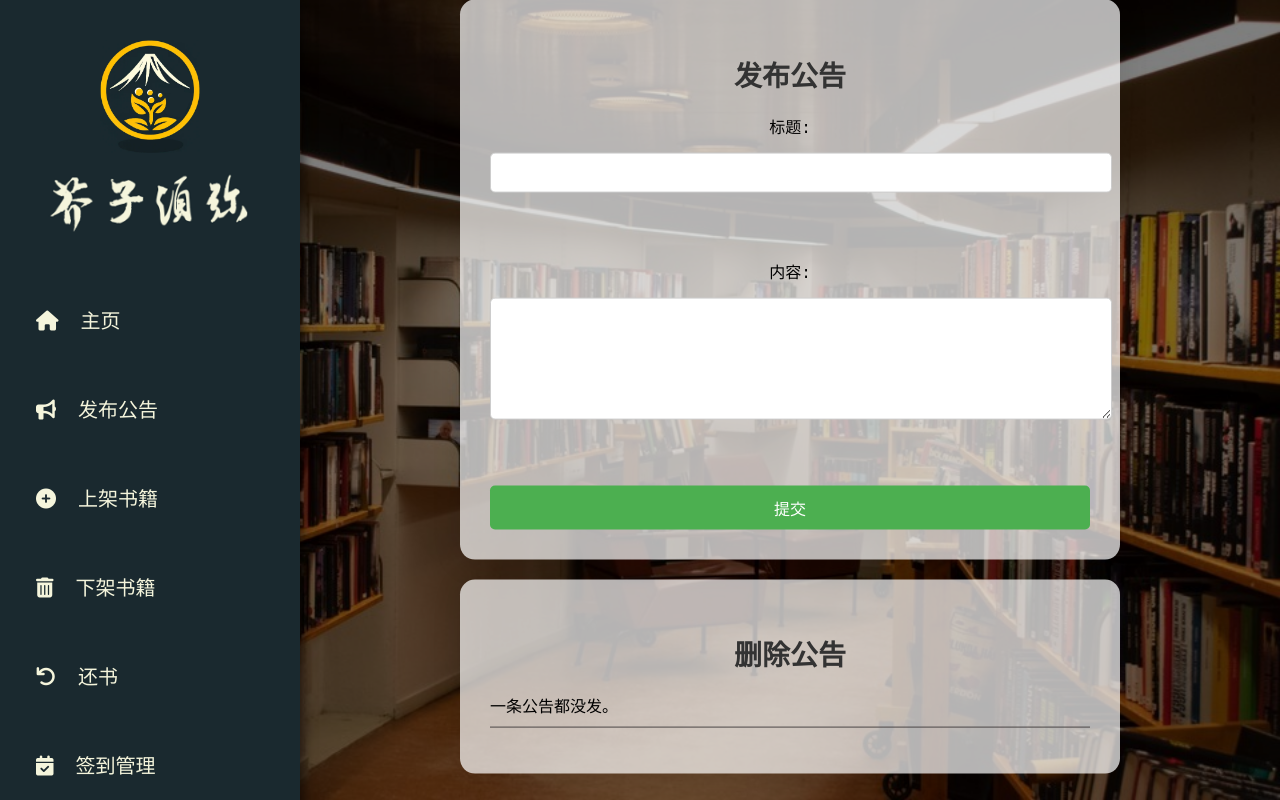
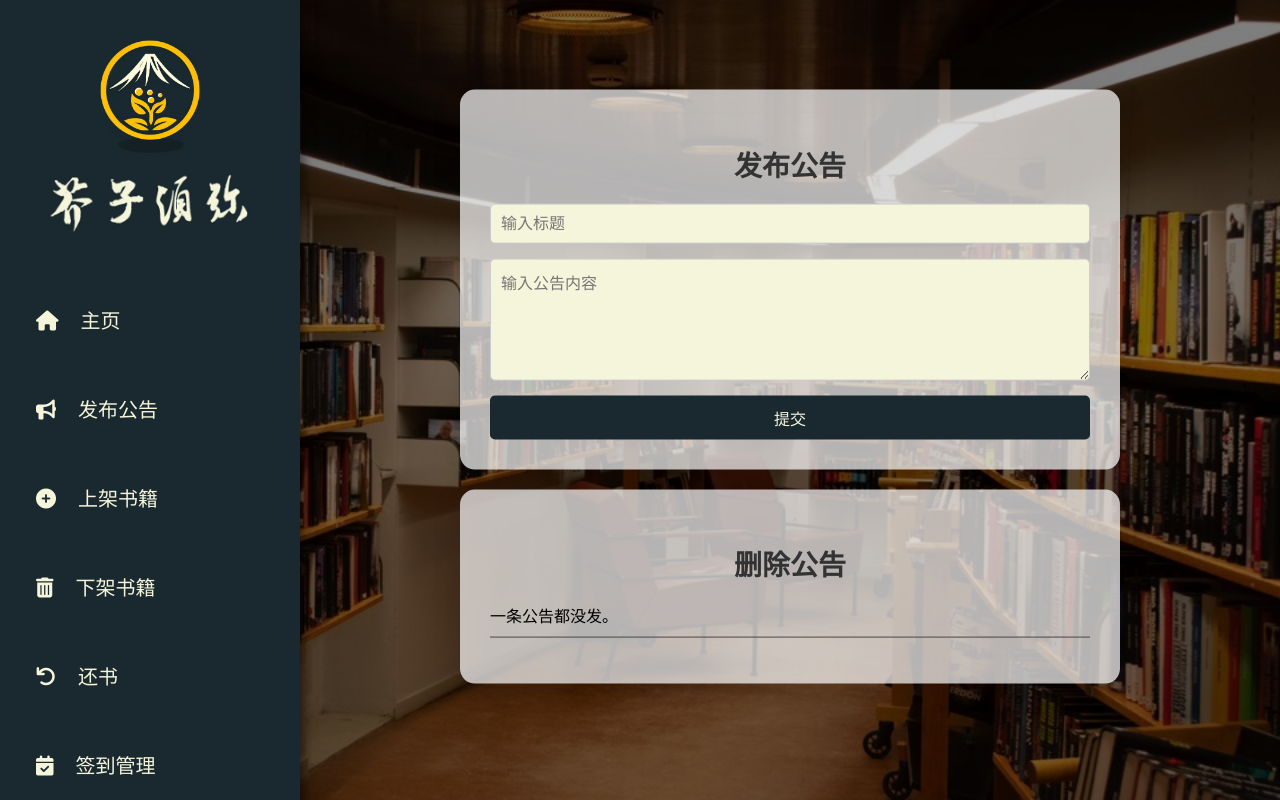
Before and after one commit to 00nauy/DBMS, a Flask app: template templates/add_ann.html in a window 1280 px wide. Run offline with Flask 3, Linux system fonts and the light colour scheme; the template is opened without the code that fills it, so the values that code supplies are empty.

Commit message:
修改发布公告样式

```diff
--- a/static/css/announcement_ad.css
+++ b/static/css/announcement_ad.css
@@ -42,11 +42,12 @@
 
 .form-container input[type="text"],
 .form-container textarea {
+    background-color: #F5F5DC;
     padding: 10px;
     border-radius: 5px;
     border: 1px solid #ccc;
     font-size: 16px;
-    width: 100%;
+    width: 100% - 20px;
 }
 
 .form-container textarea {
@@ -58,14 +59,14 @@
     padding: 10px;
     border-radius: 5px;
     border: none;
-    background-color: #4CAF50;
-    color: white;
+    background-color: #1A292F;
+    color: #F5F5DC;
     font-size: 16px;
     cursor: pointer;
 }
 
 .form-container input[type="submit"]:hover {
-    background-color: #45a049;
+    background-color: #34515E;
 }
 
 .announcement-container {
@@ -126,14 +127,14 @@
     padding: 5px 10px;
     border-radius: 5px;
     border: none;
-    background-color: #f44336;
-    color: white;
+    background-color: #1A292F;
+    color: #F5F5DC;
     font-size: 12px;
     cursor: pointer;
 }
 
 .delete-button:hover {
-    background-color: #d32f2f;
+    background-color: #9d1616;
 }
 
 @keyframes flow {
--- a/static/css/index.css
+++ b/static/css/index.css
@@ -380,7 +380,7 @@
 .button.small-button:nth-child(6) {
     left: 15px;
     color: #F5F5DC;
-    background-color: rgba(157, 22, 22, 0.7);
+    background-color: #9d1616;
 }
 
 .button.small-button:nth-child(7) {
--- a/templates/add_ann.html
+++ b/templates/add_ann.html
@@ -28,11 +28,8 @@
         <div class="form-container">
             <h2>发布公告</h2>
             <form action="/announcement" method="post">
-                <label for="title">标题:</label>
-                <input type="text" id="title" name="title" required><br><br>
-
-                <label for="content">内容:</label>
-                <textarea id="content" name="content" required></textarea><br><br>
+                <input type="text" id="title" name="title" placeholder="输入标题" required>
+                <textarea id="content" name="content" placeholder="输入公告内容" required></textarea>
 
                 <input type="submit" value="提交">
             </form>
```
